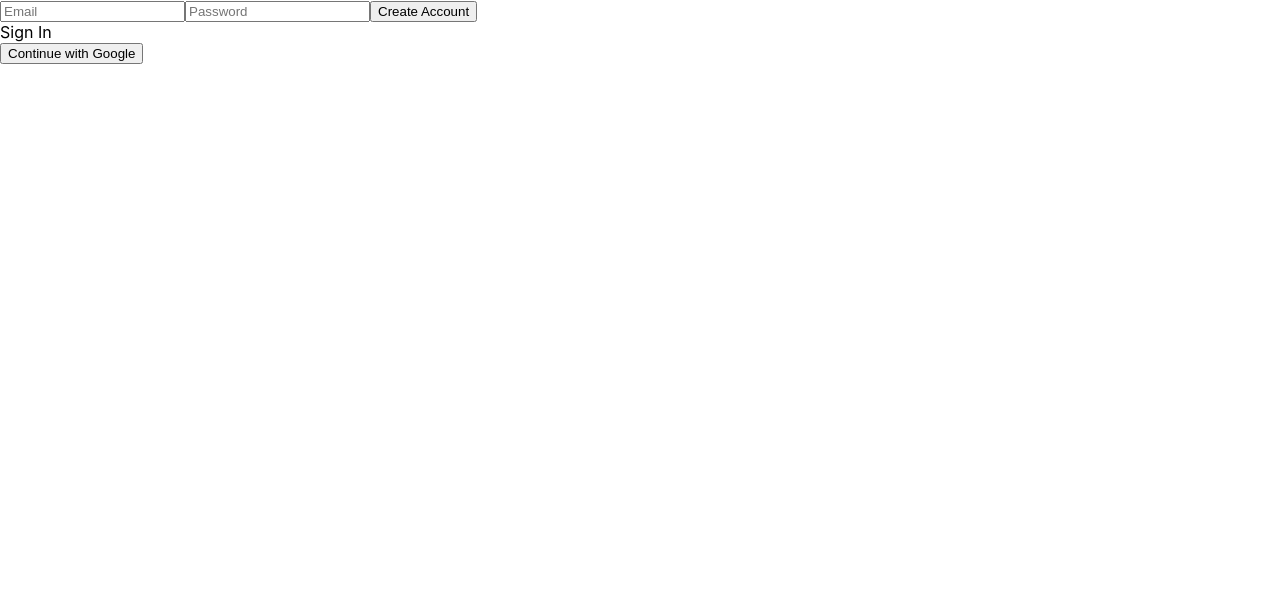
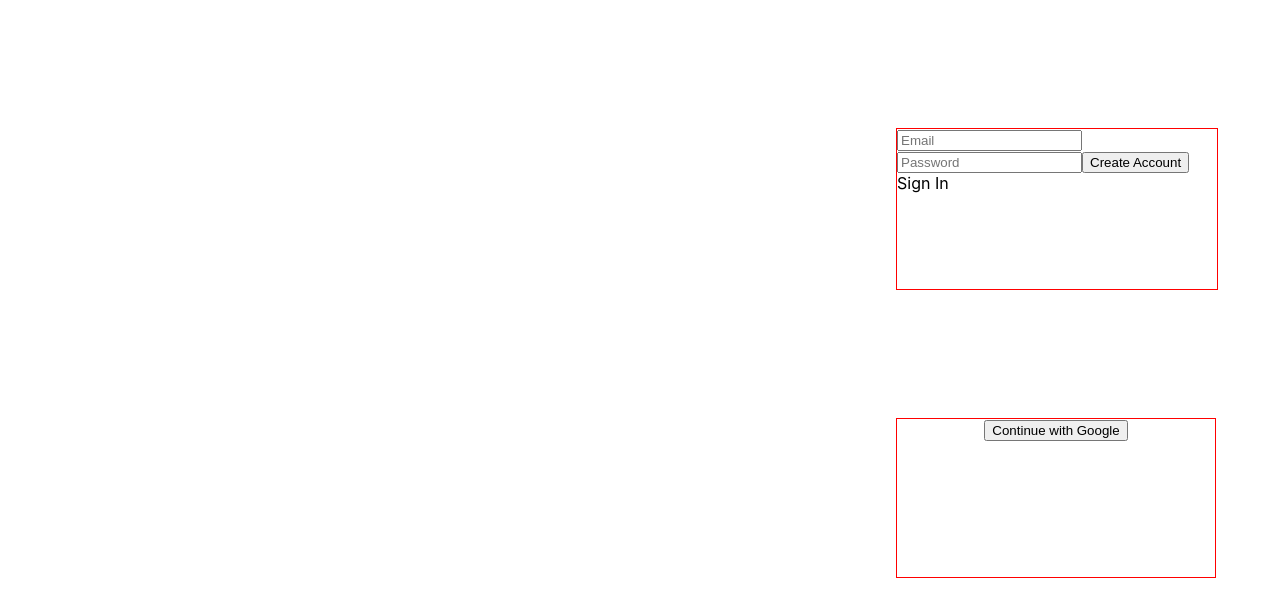
Before and after one commit to SPARCS-2023-StartUp-Hackathon-3/team-T-repo, a React (Create React App) app: page /auth in a window 1280 px wide. Shown: the top 616 px of the page. Built offline with nearby package versions, Linux system fonts and the light colour scheme; no server answers.

Commit message:
[ feat ] login form 생성

```diff
--- a/package.json
+++ b/package.json
@@ -9,11 +9,13 @@
     "dom-to-image": "^2.6.0",
     "file-saver": "^2.0.5",
     "firebase": "^9.16.0",
+    "npm": "^9.4.0",
     "openai": "^3.1.0",
     "react": "^18.2.0",
     "react-component-export-image": "^1.0.6",
     "react-dom": "^18.2.0",
     "react-router-dom": "^6.8.0",
+    "react-script": "^2.0.5",
     "react-scripts": "5.0.1",
     "styled-components": "^5.3.6",
     "uuid": "^9.0.0",
--- a/src/components/AuthPage/index.js
+++ b/src/components/AuthPage/index.js
@@ -2,6 +2,7 @@ import React, { useEffect, useState } from "react";
 import { useNavigate } from "react-router-dom";
 import { authService, dbService, firebaseInstance } from "../../fbase";
 import AuthForm from "./AuthForm";
+import styled from "styled-components";
 
 export default function AuthPage() {
   let navigate = useNavigate();
@@ -43,13 +44,49 @@ export default function AuthPage() {
   };
 
   return (
-    <div className="authContainer">
-      <AuthForm />
-      <div className="authBtns">
-        <button onClick={onSocialClick} name="google" className="authBtn">
-          Continue with Google
-        </button>
+      <div className="authContainer">
+
+        <St.Authority>
+          <div>
+            <AuthForm />
+          </div>
+        </St.Authority>
+        <St.GoogleLoginForm>
+          <button onClick={onSocialClick} name="google" className="authBtn">
+            Continue with Google
+          </button>
+        </St.GoogleLoginForm>
       </div>
-    </div>
   );
 }
+
+
+const St = {
+
+  Authority: styled.div`
+  width: 20rem;
+  height: 10rem;
+  margin: 10% auto 0 70%;
+  background-color: white;
+  display: table;
+  flex-direction: column;
+  align-items: center;
+  border: 1px solid red;
+  display: flex;
+  flex-wrap: wrap;
+  `,
+
+  GoogleLoginForm: styled.button`
+  width: 20rem;
+  height: 10rem;
+  margin: 10% 70% 0 70%;
+  background-color: white;
+  display: table;
+  flex-direction: column;
+  align-items: center;
+  border: 1px solid red;
+  display: flex;
+  flex-wrap: wrap;
+  `
+
+}
```
Also changed, not shown: src/components/AuthPage/AuthForm.js (line endings or trailing spaces), 1 other file (tests, documents, lock files or other folders).
